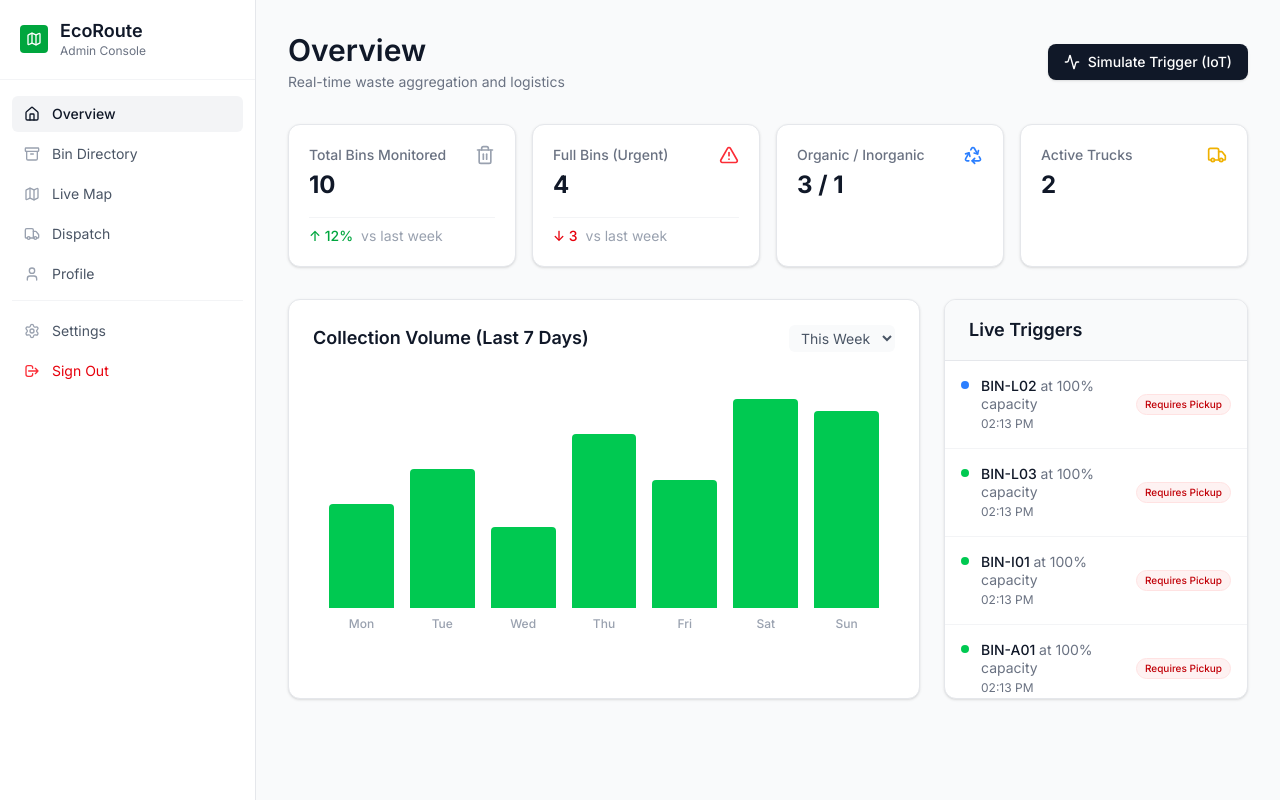
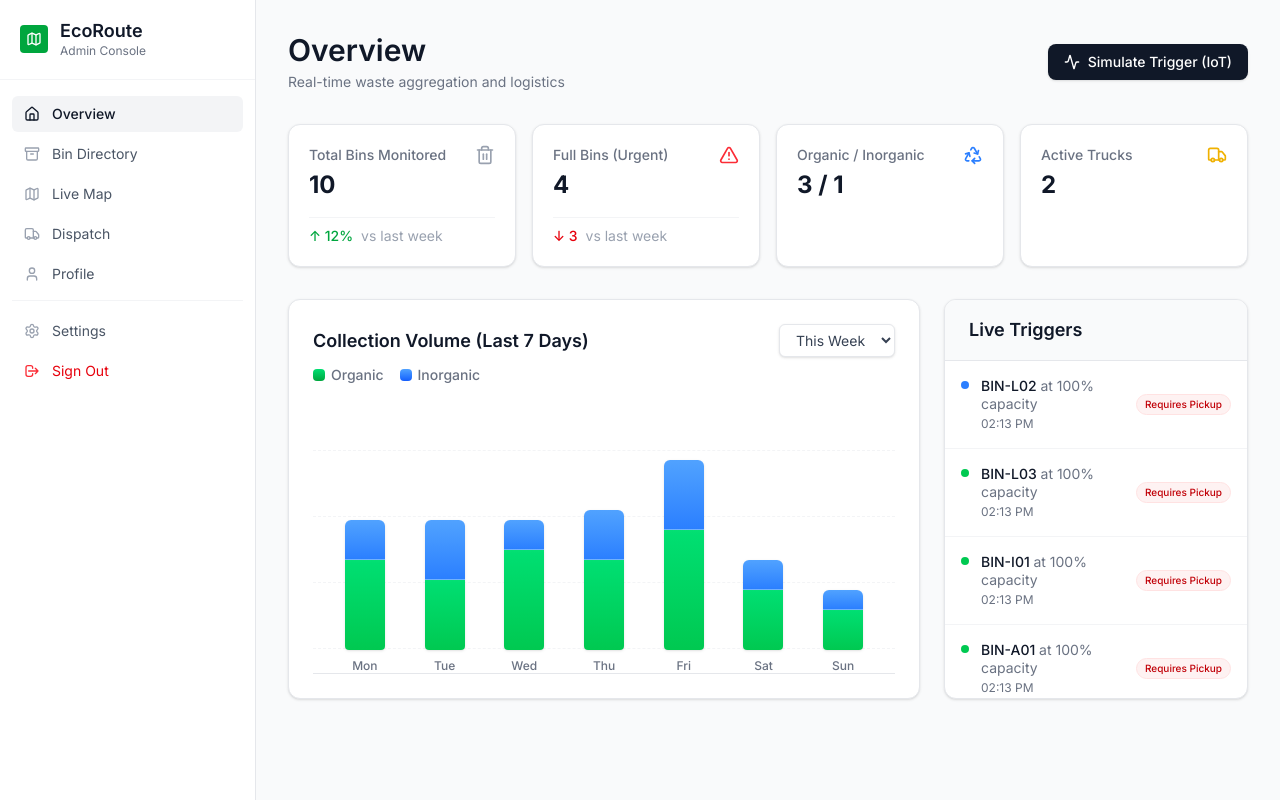
Before and after one commit to DavidDeez/eco-route-mvp, a Next.js app: page /dashboard in a window 1280 px wide. Built offline with nearby package versions, Linux system fonts and the light colour scheme.

Commit message:
style: upgrade analytics chart to stacked bars with gradients and grid lines

```diff
--- a/app/dashboard/page.tsx
+++ b/app/dashboard/page.tsx
@@ -75,30 +75,75 @@ export default function Dashboard() {
       <div className="grid grid-cols-1 lg:grid-cols-3 gap-6">
 
         {/* Analytics Chart */}
-        <div className="lg:col-span-2 bg-white rounded-xl shadow-sm border border-gray-200 p-6">
-          <div className="flex justify-between items-center mb-6">
+        <div className="lg:col-span-2 bg-white rounded-xl shadow-sm border border-gray-200 p-6 flex flex-col">
+          <div className="flex justify-between items-center mb-2">
             <h2 className="text-lg font-semibold text-gray-900">Collection Volume (Last 7 Days)</h2>
-            <select className="text-sm border-none bg-gray-50 rounded-md px-2 py-1 text-gray-600 outline-none">
+            <select className="text-sm border border-gray-200 bg-white shadow-sm rounded-md px-3 py-1.5 text-gray-700 outline-none hover:bg-gray-50 cursor-pointer">
               <option>This Week</option>
               <option>Last Week</option>
             </select>
           </div>
-          <div className="h-64 flex items-end justify-between gap-2 sm:gap-4 px-1 sm:px-4 pb-6 mt-4">
-            {[45, 60, 35, 75, 55, 90, 85].map((height, i) => (
-              <div key={i} className="w-full h-full flex flex-col justify-end items-center group relative">
+
+          {/* Legend */}
+          <div className="flex gap-4 mb-8 text-sm">
+            <div className="flex items-center gap-1.5">
+              <div className="w-3 h-3 rounded-sm bg-gradient-to-t from-green-600 to-green-400"></div>
+              <span className="text-gray-500 font-medium">Organic</span>
+            </div>
+            <div className="flex items-center gap-1.5">
+              <div className="w-3 h-3 rounded-sm bg-gradient-to-t from-blue-600 to-blue-400"></div>
+              <span className="text-gray-500 font-medium">Inorganic</span>
+            </div>
+          </div>
+
+          {/* Chart Area */}
+          <div className="relative h-56 w-full mt-auto">
+            {/* Background Grid Lines */}
+            <div className="absolute inset-0 flex flex-col justify-between border-b border-gray-200 pb-6 pointer-events-none">
+              <div className="w-full border-t border-gray-100 border-dashed"></div>
+              <div className="w-full border-t border-gray-100 border-dashed"></div>
+              <div className="w-full border-t border-gray-100 border-dashed"></div>
+              <div className="w-full border-t border-gray-100 border-dashed"></div>
+            </div>
+
+            {/* Bars */}
+            <div className="absolute inset-0 flex items-end justify-between gap-3 sm:gap-6 px-2 sm:px-6 pb-6">
+              {[
+                { day: 'Mon', organic: 45, inorganic: 20 },
+                { day: 'Tue', organic: 35, inorganic: 30 },
+                { day: 'Wed', organic: 50, inorganic: 15 },
+                { day: 'Thu', organic: 45, inorganic: 25 },
+                { day: 'Fri', organic: 60, inorganic: 35 },
+                { day: 'Sat', organic: 30, inorganic: 15 },
+                { day: 'Sun', organic: 20, inorganic: 10 }
+              ].map((data, i) => (
+                <div key={i} className="w-full h-full flex flex-col justify-end items-center group relative z-10 cursor-pointer">
                   {/* Tooltip */}
-                <div className="opacity-0 group-hover:opacity-100 absolute -top-8 bg-gray-900 text-white text-xs px-2 py-1 rounded transition-opacity whitespace-nowrap z-10 pointer-events-none">
-                  {height * 12} kg
+                  <div className="opacity-0 group-hover:opacity-100 absolute -top-14 bg-gray-900 text-white text-xs p-2.5 rounded-lg shadow-xl transition-all duration-200 whitespace-nowrap z-20 pointer-events-none transform translate-y-2 group-hover:translate-y-0">
+                    <p className="font-semibold mb-1 pb-1 border-b border-gray-700">{data.day} Total: {(data.organic + data.inorganic) * 12} kg</p>
+                    <p className="text-green-400">Organic: {data.organic * 12} kg</p>
+                    <p className="text-blue-400">Inorganic: {data.inorganic * 12} kg</p>
                   </div>
-                {/* Bar */}
+
+                  {/* Bar Container */}
+                  <div className="w-full max-w-[40px] flex flex-col justify-end h-full group-hover:opacity-80 transition-opacity">
+                    {/* Inorganic Bar (Top) */}
                     <div
-                   className="w-full bg-green-500 rounded-t-sm hover:bg-green-400 transition-colors animate-fade-in"
-                   style={{ height: `${height}%`, animationDelay: `${i * 100}ms` }}
+                      className="w-full bg-gradient-to-t from-blue-500 to-blue-400 rounded-t-md animate-fade-in border-b border-white/20 shadow-sm"
+                      style={{ height: `${data.inorganic}%`, animationDelay: `${i * 50}ms` }}
                     ></div>
+                    {/* Organic Bar (Bottom) */}
+                    <div
+                      className="w-full bg-gradient-to-t from-green-500 to-green-400 rounded-b-sm animate-fade-in shadow-sm"
+                      style={{ height: `${data.organic}%`, animationDelay: `${i * 50}ms` }}
+                    ></div>
+                  </div>
+
                   {/* Label */}
-                <span className="absolute -bottom-6 text-xs text-gray-400 font-medium">{['Mon', 'Tue', 'Wed', 'Thu', 'Fri', 'Sat', 'Sun'][i]}</span>
+                  <span className="absolute -bottom-6 text-xs text-gray-500 font-medium group-hover:text-gray-900 transition-colors">{data.day}</span>
                 </div>
               ))}
+            </div>
           </div>
         </div>
 
```
Lines whose indentation alone changed are shown as unchanged.
